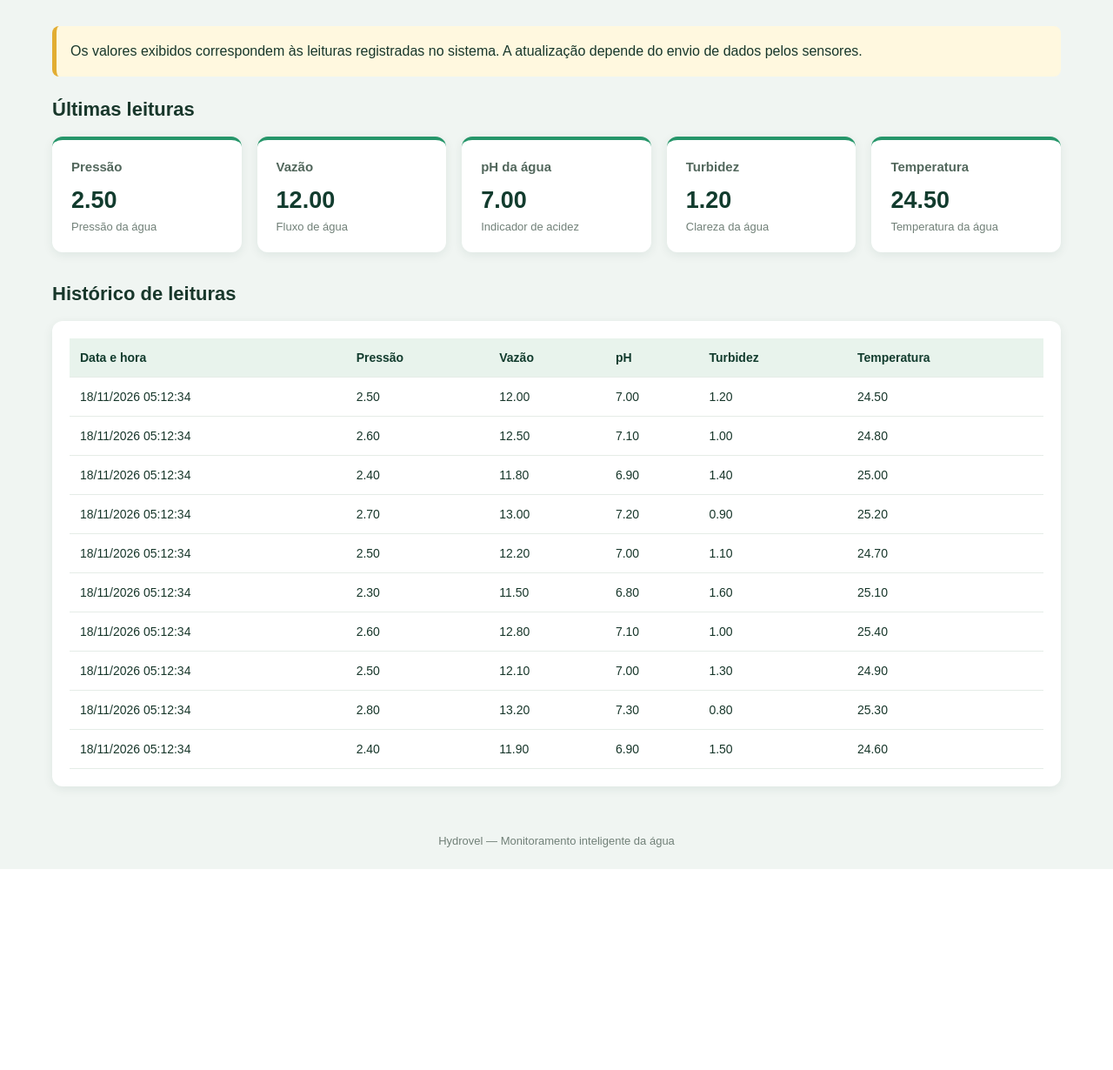
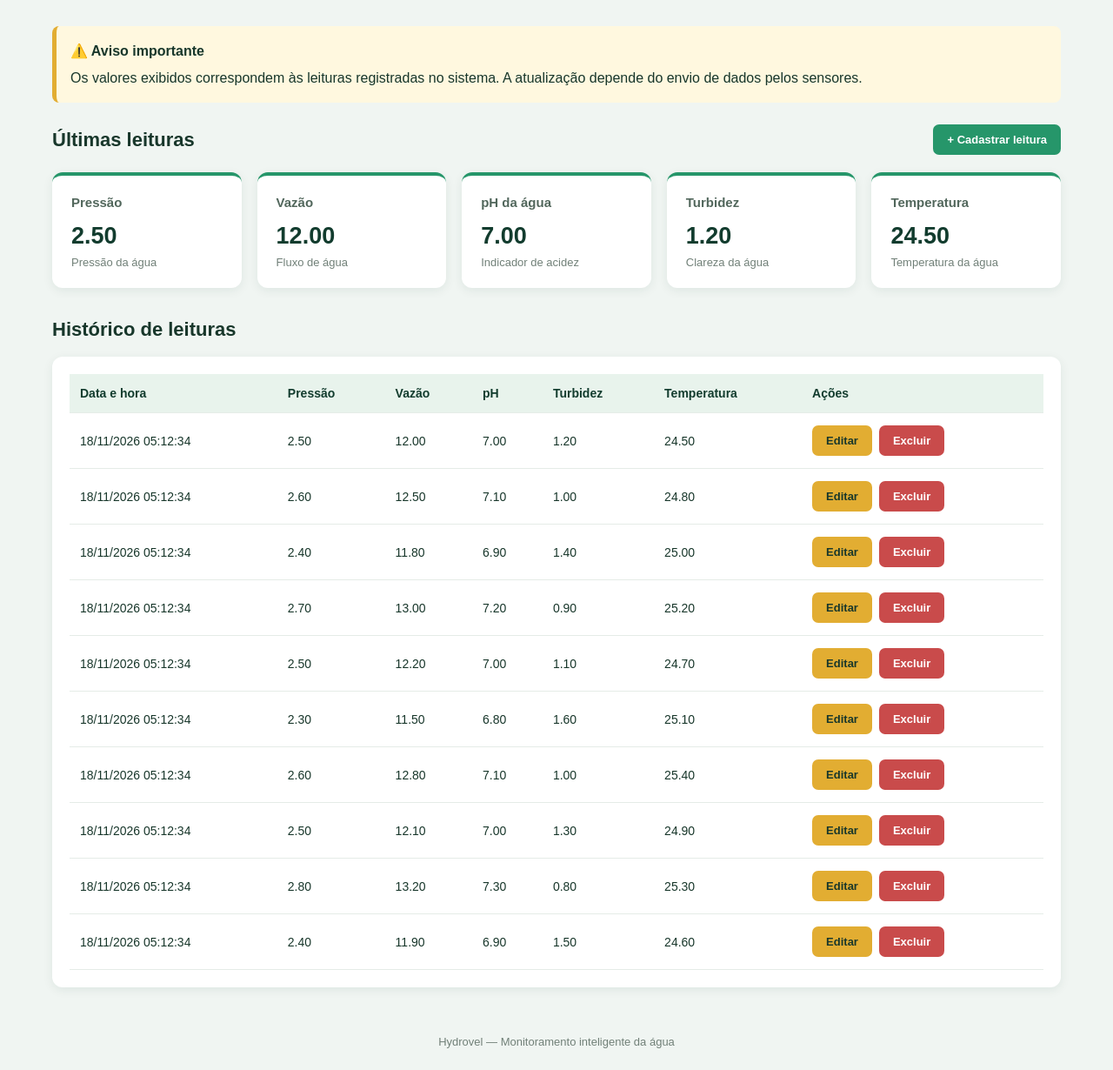
Before and after one commit to Herley777/Hydrovel, a Laravel app: page /sensores in a window 1280 px wide. Shown: the part 107-1337 px from the top of the page at 87% size. Before the commit the page ends 1106 px from the top, so only its background shows below. Run offline with Laravel 12, Linux system fonts and the light colour scheme; a user stored in the database is signed in; data comes from the database, SQL or seed files in the repository.

Commit message:
feat: implementar CRUD de leituras dos sensores

````diff
--- a/app/Http/Controllers/LeituraSensorController.php
+++ b/app/Http/Controllers/LeituraSensorController.php
@@ -1,4 +1,5 @@
 <?php
+
 namespace App\Http\Controllers;
 
 use App\Models\LeituraSensor;
@@ -7,6 +8,28 @@ use Illuminate\Http\JsonResponse;
 
 class LeituraSensorController extends Controller
 {
+    private function regrasValidacao(): array
+    {
+        return [
+            'pressao' => ['nullable', 'numeric', 'min:0'],
+            'vazao' => ['nullable', 'numeric', 'min:0'],
+            'ph' => ['nullable', 'numeric', 'between:0,14'],
+            'turbidez' => ['nullable', 'numeric', 'min:0'],
+            'temperatura' => ['nullable', 'numeric', 'between:-10,100'],
+        ];
+    }
+
+    private function possuiLeitura(array $dados): bool
+    {
+        foreach ($dados as $valor) {
+            if ($valor !== null && $valor !== '') {
+                return true;
+            }
+        }
+
+        return false;
+    }
+
     public function index()
     {
         $leituras = LeituraSensor::latest()->take(20)->get();
@@ -14,17 +37,74 @@ class LeituraSensorController extends Controller
         return view('sensores.index', compact('leituras'));
     }
 
-    public function store(Request $request): JsonResponse
+    public function create()
     {
-        $dados = $request->validate([
-            'pressao' => ['nullable', 'numeric', 'min:0'],
-            'vazao' => ['nullable', 'numeric', 'min:0'],
-            'ph' => ['nullable', 'numeric', 'between:0,14'],
-            'turbidez' => ['nullable', 'numeric', 'min:0'],
-            'temperatura' => ['nullable', 'numeric', 'between:-10,100'],
-        ]);
+        return view('sensores.create');
+    }
 
-        if (empty($dados)) {
+    public function store(Request $request)
+    {
+        $dados = $request->validate($this->regrasValidacao());
+
+        if (!$this->possuiLeitura($dados)) {
+            return back()
+                ->withInput()
+                ->withErrors([
+                    'leitura' => 'Preencha pelo menos um campo de leitura.'
+                ]);
+        }
+
+        LeituraSensor::create($dados);
+
+        return redirect()
+            ->route('sensores.index')
+            ->with('success', 'Leitura cadastrada com sucesso!');
+    }
+
+    public function edit(int $id)
+    {
+        $leitura = LeituraSensor::findOrFail($id);
+
+        return view('sensores.edit', compact('leitura'));
+    }
+
+    public function update(Request $request, int $id)
+    {
+        $leitura = LeituraSensor::findOrFail($id);
+
+        $dados = $request->validate($this->regrasValidacao());
+
+        if (!$this->possuiLeitura($dados)) {
+            return back()
+                ->withInput()
+                ->withErrors([
+                    'leitura' => 'Preencha pelo menos um campo de leitura.'
+                ]);
+        }
+
+        $leitura->update($dados);
+
+        return redirect()
+            ->route('sensores.index')
+            ->with('success', 'Leitura atualizada com sucesso!');
+    }
+
+    public function destroy(int $id)
+    {
+        $leitura = LeituraSensor::findOrFail($id);
+
+        $leitura->delete();
+
+        return redirect()
+            ->route('sensores.index')
+            ->with('success', 'Leitura excluída com sucesso!');
+    }
+
+    public function storeApi(Request $request): JsonResponse
+    {
+        $dados = $request->validate($this->regrasValidacao());
+
+        if (!$this->possuiLeitura($dados)) {
             return response()->json([
                 'mensagem' => 'Envie pelo menos uma leitura de sensor.'
             ], 422);
--- a/app/Models/InformacaoTcc.php
+++ b/app/Models/InformacaoTcc.php
@@ -1,4 +1,3 @@
-```php
 <?php
 
 namespace App\Models;
@@ -13,4 +12,3 @@ class InformacaoTcc extends Model
         'descricao',
     ];
 }
-```
--- a/resources/views/sensores/index.blade.php
+++ b/resources/views/sensores/index.blade.php
@@ -1,4 +1,5 @@
- <!DOCTYPE html>
+
+<!DOCTYPE html>
 <html lang="pt-BR">
 <head>
     <meta charset="UTF-8">
@@ -104,7 +105,7 @@
         table {
             width: 100%;
             border-collapse: collapse;
-            min-width: 750px;
+            min-width: 950px;
         }
 
         th, td {
@@ -127,6 +128,74 @@
             padding: 25px;
             text-align: center;
             color: #718078;
+        }
+
+        .topo-acoes {
+            display: flex;
+            justify-content: space-between;
+            align-items: center;
+            flex-wrap: wrap;
+            gap: 15px;
+            margin-bottom: 20px;
+        }
+
+        .topo-acoes h2 {
+            margin-bottom: 0;
+        }
+
+        .botao {
+            display: inline-block;
+            padding: 10px 16px;
+            border: none;
+            border-radius: 7px;
+            text-decoration: none;
+            font-size: 13px;
+            font-weight: bold;
+            cursor: pointer;
+        }
+
+        .botao-cadastrar {
+            background: #26966a;
+            color: white;
+        }
+
+        .botao-editar {
+            background: #e2ad32;
+            color: #18372b;
+        }
+
+        .botao-excluir {
+            background: #c94b4b;
+            color: white;
+        }
+
+        .acoes {
+            display: flex;
+            gap: 8px;
+            align-items: center;
+        }
+
+        .acoes form {
+            margin: 0;
+        }
+
+        .mensagem {
+            padding: 14px 16px;
+            border-radius: 8px;
+            margin-bottom: 20px;
+            line-height: 1.5;
+        }
+
+        .sucesso {
+            background: #e2f5e9;
+            color: #17643d;
+            border-left: 5px solid #26966a;
+        }
+
+        .erro {
+            background: #fdeaea;
+            color: #9b2525;
+            border-left: 5px solid #c94b4b;
         }
 
         footer {
@@ -163,13 +232,37 @@
     </header>
 
     <main>
+        @if (session('success'))
+            <div class="mensagem sucesso">
+                {{ session('success') }}
+            </div>
+        @endif
+
+        @if ($errors->any())
+            <div class="mensagem erro">
+                <strong>Não foi possível concluir a operação:</strong>
+                <ul>
+                    @foreach ($errors->all() as $erro)
+                        <li>{{ $erro }}</li>
+                    @endforeach
+                </ul>
+            </div>
+        @endif
+
         <div class="aviso">
-            <strong⚠️ Aviso importante</strong>
+            <strong>⚠️ Aviso importante</strong>
             Os valores exibidos correspondem às leituras registradas no sistema.
             A atualização depende do envio de dados pelos sensores.
         </div>
 
-        <h2>Últimas leituras</h2>
+        <div class="topo-acoes">
+            <h2>Últimas leituras</h2>
+
+            <a href="{{ route('sensores.create') }}"
+               class="botao botao-cadastrar">
+                + Cadastrar leitura
+            </a>
+        </div>
 
         @php
             $ultimaLeitura = $leituras->first();
@@ -229,6 +322,7 @@
                         <th>pH</th>
                         <th>Turbidez</th>
                         <th>Temperatura</th>
+                        <th>Ações</th>
                     </tr>
                 </thead>
 
@@ -241,10 +335,30 @@
                             <td>{{ $leitura->ph ?? '—' }}</td>
                             <td>{{ $leitura->turbidez ?? '—' }}</td>
                             <td>{{ $leitura->temperatura ?? '—' }}</td>
+
+                            <td>
+                                <div class="acoes">
+                                    <a href="{{ route('sensores.edit', $leitura->id) }}"
+                                       class="botao botao-editar">
+                                        Editar
+                                    </a>
+
+                                    <form action="{{ route('sensores.destroy', $leitura->id) }}"
+                                          method="POST"
+                                          onsubmit="return confirm('Tem certeza de que deseja excluir esta leitura?');">
+                                        @csrf
+                                        @method('DELETE')
+
+                                        <button type="submit" class="botao botao-excluir">
+                                            Excluir
+                                        </button>
+                                    </form>
+                                </div>
+                            </td>
                         </tr>
                     @empty
                         <tr>
-                            <td colspan="6" class="vazio">
+                            <td colspan="7" class="vazio">
                                 Nenhuma leitura foi registrada ainda.
                             </td>
                         </tr>
--- a/routes/api.php
+++ b/routes/api.php
@@ -6,7 +6,7 @@ use Illuminate\Support\Facades\Route;
 
 Route::post('/leituras', [
     LeituraSensorController::class,
-    'store'
+    'storeApi'
 ])->middleware('chave.sensor');
 
 Route::get('/user', function (Request $request) {
--- a/routes/web.php
+++ b/routes/web.php
@@ -1,4 +1,3 @@
-
 <?php
 
 use App\Http\Controllers\LeituraSensorController;
@@ -30,6 +29,28 @@ Route::middleware('auth')->group(function () {
 
     Route::get('/sensores', [LeituraSensorController::class, 'index'])
         ->name('sensores.index');
+
+    Route::get('/sensores/create', [LeituraSensorController::class, 'create'])
+        ->name('sensores.create');
+
+    Route::post('/sensores', [LeituraSensorController::class, 'store'])
+        ->name('sensores.store');
+
+    Route::get('/sensores/{id}/edit', [LeituraSensorController::class, 'edit'])
+        ->whereNumber('id')
+        ->name('sensores.edit');
+
+    Route::put('/sensores/{id}', [LeituraSensorController::class, 'update'])
+        ->whereNumber('id')
+        ->name('sensores.update');
+
+    Route::delete('/sensores/{id}', [LeituraSensorController::class, 'destroy'])
+        ->whereNumber('id')
+        ->name('sensores.destroy');
 });
 
 require __DIR__.'/auth.php';
+
+Route::fallback(function () {
+    return response('Página não encontrada.', 404);
+});
````
Also changed, not shown: resources/views/sensores/create.blade.php (added, +100 -0 lines), resources/views/sensores/edit.blade.php (added, +101 -0 lines).
